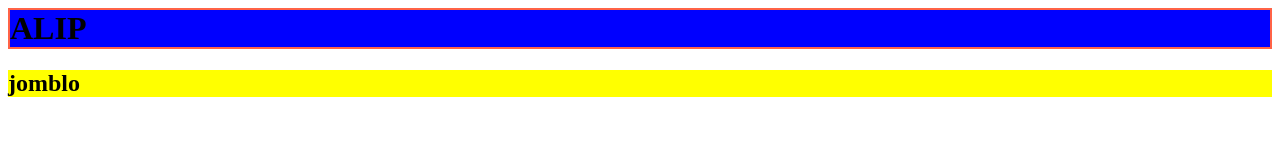
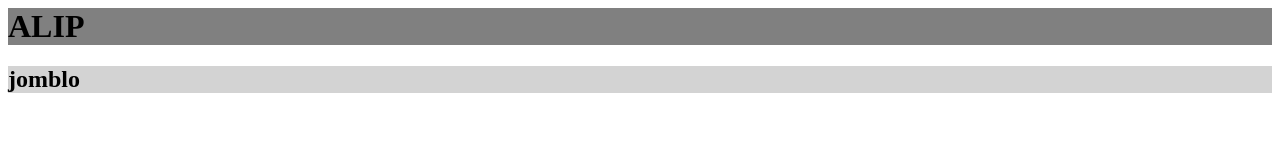
Before and after one commit to zulfaakfi/coba-ppk2, a plain HTML site: page index.html in a window 1280 px wide. Drawn offline with Linux system fonts and the light colour scheme.

Commit message:
Update index.html

```diff
--- a/index.html
+++ b/index.html
@@ -1,2 +1,2 @@
-<h1 style="border:2px solid Tomato; background-color:blue;">ALIP</h1>
-<h2 style="border:2px powerblue; background-color:yellow;">jomblo</h2>
+<h1 style="border:4px pink; background-color:Gray;">ALIP</h1>
+<h2 style="border:4px pink; background-color:LightGray;">jomblo</h2>
```
